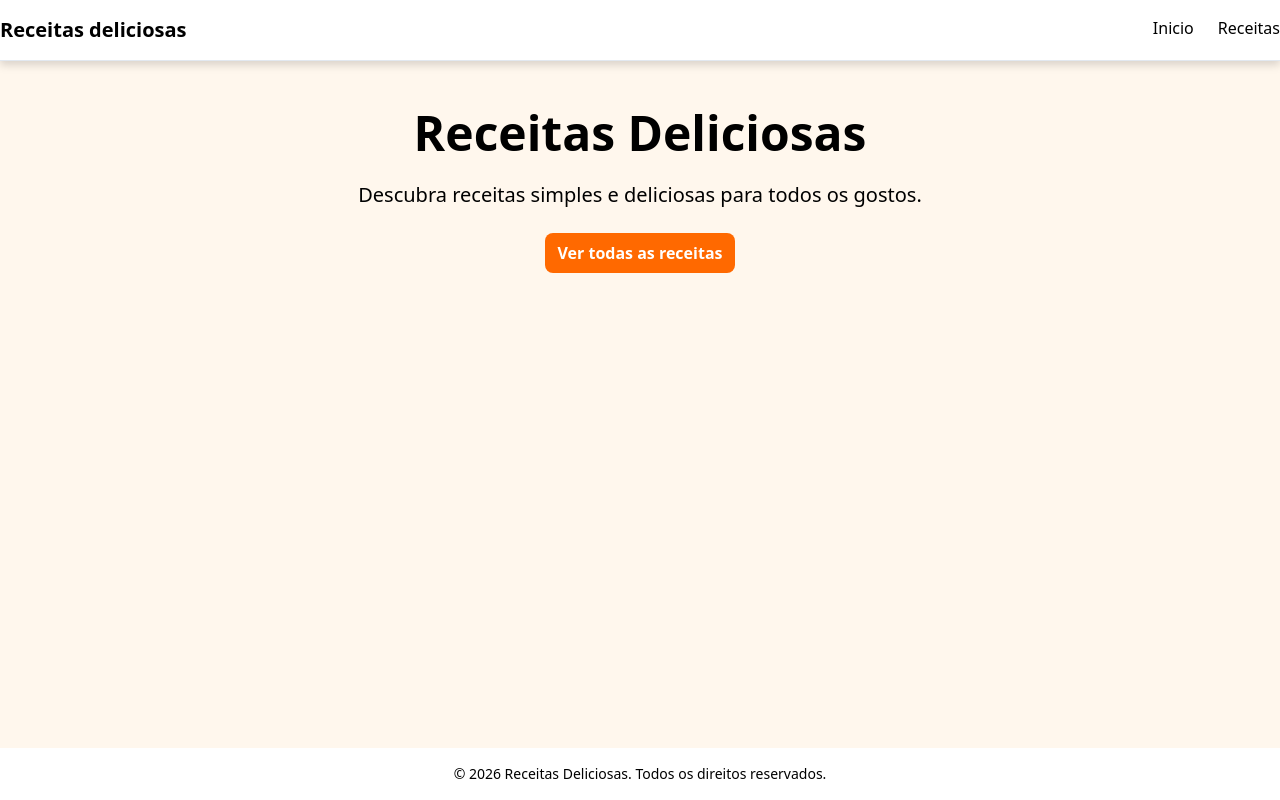
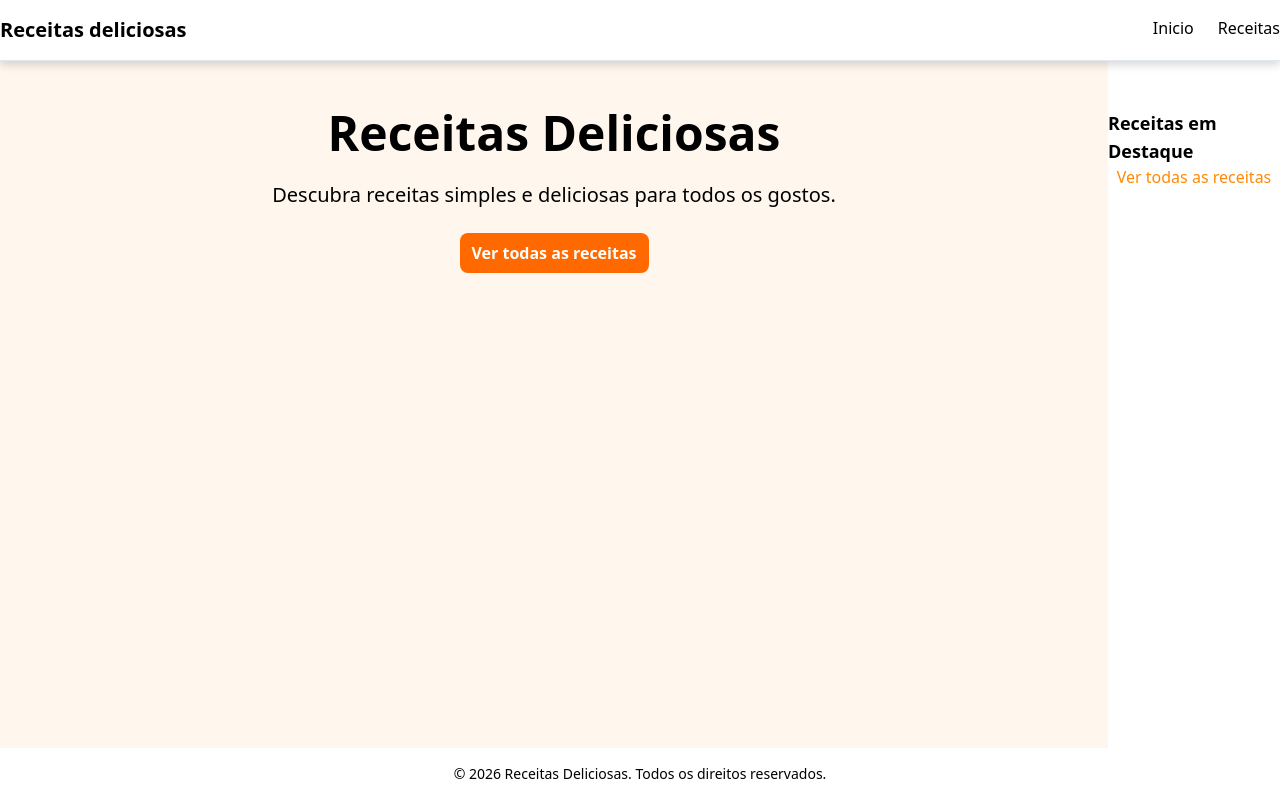
Before and after one commit to HeitorSrm/Receitas, a Next.js app: page / in a window 1280 px wide. Built offline with nearby package versions, Linux system fonts and the light colour scheme.

Commit message:
feat: adiciona estilizacao da secao receitas em destaque

```diff
--- a/src/app/page.tsx
+++ b/src/app/page.tsx
@@ -19,6 +19,19 @@
           </Link>
         </div>
       </section>
+
+      {/* Seção de Destaques */}
+      <section className="py-12">
+        <div className="flex flex-col items-center container mx-auto">
+          <h2 className="text-lg font-bold">Receitas em Destaque</h2>
+
+          {/* cards de receitas */}
+
+          <Link className="flex text-orange-400 hover:text-orange-700 transition-colors" href="/receitas">
+            Ver todas as receitas
+          </Link>
+        </div>
+      </section>
     </main>
   );
 }
```
